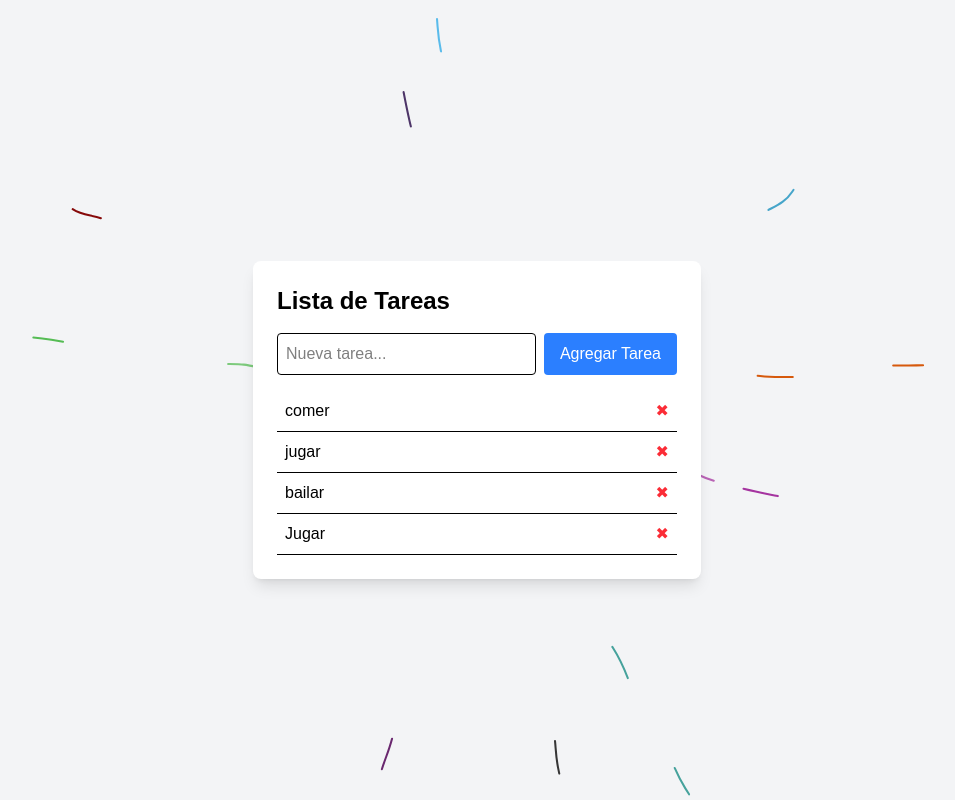
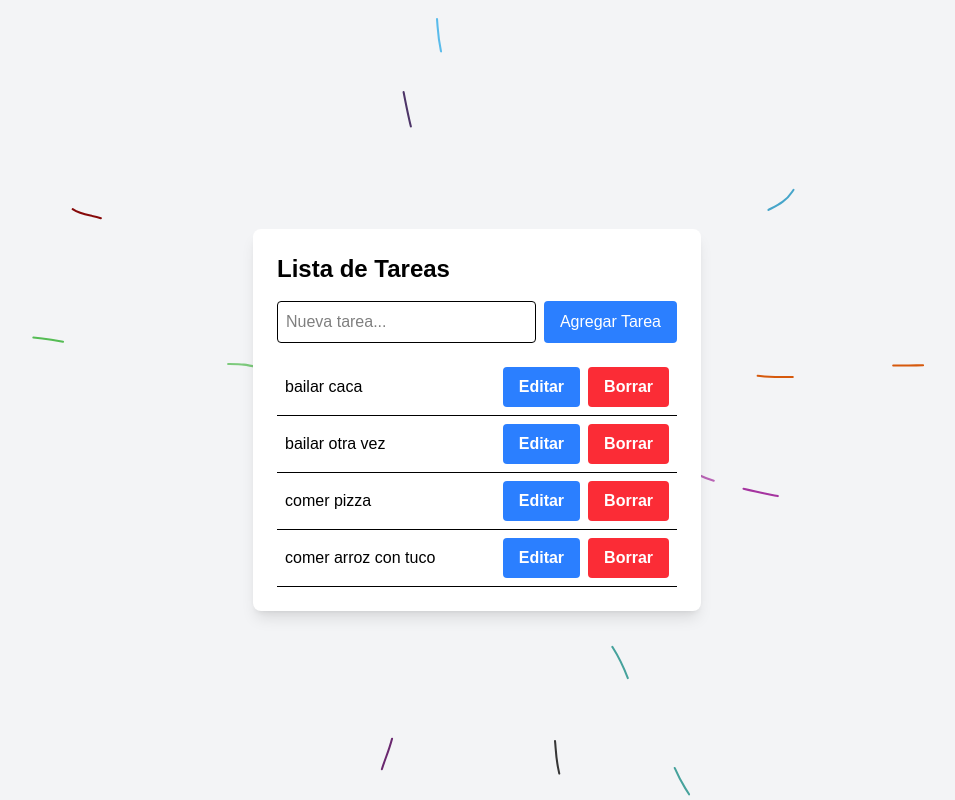
Before and after one commit to EstebanReyDev/Proyect-ForIT, a Next.js app: page / in a window 1280 px wide. Shown: the whole page, without its empty margins (163-1118 px from the left). Built offline with nearby package versions, Linux system fonts and the light colour scheme.

Commit message:
agrego mejora del Crud

```diff
--- a/data/task.json
+++ b/data/task.json
@@ -1,22 +1,22 @@
 [
   {
-    "id": 1,
-    "taskText": "comer",
-    "completed": false
-  },
-  {
     "id": 2,
-    "taskText": "jugar",
+    "taskText": "bailar caca",
     "completed": false
   },
   {
     "id": 3,
-    "taskText": "bailar",
+    "taskText": "bailar otra vez ",
     "completed": false
   },
   {
     "id": 4,
-    "taskText": "Jugar",
+    "taskText": "comer pizza",
+    "completed": false
+  },
+  {
+    "id": 5,
+    "taskText": "comer arroz con tuco",
     "completed": false
   }
 ]
--- a/pages/api/tasks.ts
+++ b/pages/api/[id].ts
@@ -30,6 +30,10 @@ export default async function handler(
     req: NextApiRequest,
     res: NextApiResponse
 ) {
+    const { id } = req.query;
+
+    if(req.url === "/api/tasks"){
+
         if (req.method === 'GET') {
             try {
                 const tasks = await readTasks();
@@ -49,25 +53,25 @@ export default async function handler(
             } catch (error) {
                 res.status(500).json({ error: 'Error en escritura.' });
             }
+        }
     } else if (req.method === 'PUT') {
         try {
-            const { id } = req.query;
             const { taskText, completed } = req.body;
             const tasks = await readTasks();
             const taskIndex = tasks.findIndex((task) => task.id === Number(id));
             if (taskIndex === -1) {
                 res.status(404).json({ error: 'Tarea no encontrada.' });
             } else {
-                await writeTasks(tasks);
                 tasks[taskIndex] = { ...tasks[taskIndex], taskText, completed };
                 res.status(200).json(tasks[taskIndex]);
+                await writeTasks(tasks);
             }
         } catch (error) {
             res.status(500).json({ error: 'Error al actualizar la tarea.' });
         }
     } else if (req.method === 'DELETE') {
         try {
-            const { id } = req.query;
+            console.log("Received ID:", id);
             const tasks = await readTasks();
             const taskIndex = tasks.findIndex((task) => task.id === Number(id));
             if (taskIndex === -1) {
--- a/pages/components/TaskItem.tsx
+++ b/pages/components/TaskItem.tsx
@@ -1,4 +1,4 @@
-import React from 'react';
+import React, { useState } from 'react';
 
 interface TaskItemProps {
   id: number;
@@ -6,6 +6,7 @@ interface TaskItemProps {
   completed: boolean;
   toggleTaskCompletion: (id: number) => void;
   removeTask: (id: number) => void;
+  updateTask: (id: number, newTaskText: string) => void;
 }
 
 const TaskItem: React.FC<TaskItemProps> = ({
@@ -14,9 +15,32 @@ const TaskItem: React.FC<TaskItemProps> = ({
   completed,
   toggleTaskCompletion,
   removeTask,
+  updateTask,
 }) => {
+  const [isEditing, setIsEditing] = useState(false);
+  const [editTaskText, setEditTaskText] = useState<string>(taskText);
+
+  const handleEdit = () => {
+    setIsEditing(true);
+  };
+
+  const handleCancel = () => {
+    setIsEditing(false);
+    setEditTaskText(taskText);
+  };
+
+  const handleChange = (e: React.ChangeEvent<HTMLTextAreaElement>) => {
+    setEditTaskText(e.target.value);
+  };
   return (
     <li className="flex items-center justify-between p-2 border-b">
+      {isEditing ? (
+        <textarea
+          value={editTaskText}
+          onChange={handleChange}
+          className="border p-2 rounded w-full"
+        />
+      ) : (
         <span
           onClick={() => toggleTaskCompletion(id)}
           className={`flex-1 cursor-pointer text-black ${
@@ -25,12 +49,18 @@ const TaskItem: React.FC<TaskItemProps> = ({
         >
           {taskText}
         </span>
-      <button
-        onClick={() => removeTask(id)}
-        className="text-red-500 hover:text-red-700"
-      >
-        ✖
-      </button>
+      )}
+      <div className="flex">
+        {isEditing ? (
+          <>
+            <button onClick={() => { updateTask(id, editTaskText); setIsEditing(false); }} className="bg-green-500 hover:bg-green-700 text-white font-bold py-2 px-4 rounded mr-2">Guardar</button>
+            <button onClick={handleCancel} className="bg-gray-500 hover:bg-gray-700 text-white font-bold py-2 px-4 rounded">Cancelar</button>
+          </>
+        ) : (
+          <button onClick={handleEdit} className="bg-blue-500 hover:bg-blue-700 text-white font-bold py-2 px-4 rounded mr-2">Editar</button>
+        )}
+        <button onClick={() => removeTask(id)} className="bg-red-500 hover:bg-red-700 text-white font-bold py-2 px-4 rounded">Borrar</button>
+      </div>
     </li>
   );
 };
--- a/pages/components/TaskList.tsx
+++ b/pages/components/TaskList.tsx
@@ -11,12 +11,14 @@ interface TaskListProps {
   tasks: Task[];
   toggleTaskCompletion: (id: number) => void;
   removeTask: (id: number) => void;
+  updateTask: (id: number, newTaskText: string) => void;
 }
 
 const TaskList: React.FC<TaskListProps> = ({
   tasks,
   toggleTaskCompletion,
   removeTask,
+  updateTask,
 }) => {
   return (
     <ul className="w-full text-black">
@@ -28,6 +30,7 @@ const TaskList: React.FC<TaskListProps> = ({
           completed={task.completed}
           toggleTaskCompletion={toggleTaskCompletion}
           removeTask={removeTask}
+          updateTask={updateTask}
         />
       ))}
     </ul>
--- a/pages/index.tsx
+++ b/pages/index.tsx
@@ -37,7 +37,7 @@ export default function TodoList() {
       return;
     }
 
-    const response = await fetch(`${baseUrl}/${taskId}`, {
+    const response = await fetch(`/api/${taskId}`, {
       method: "PUT",
       headers: {
         "Content-Type": "application/json",
@@ -53,8 +53,31 @@ export default function TodoList() {
     );
   };
 
+  const updateTask = async (taskId: number, newTaskText: string) => {
+    const taskToUpdate = tasks.find((task) => task.id === taskId);
+    if (!taskToUpdate) {
+      return;
+    }
+
+    const response = await fetch(`/api/${taskId}`, {
+      method: "PUT",
+      headers: {
+        "Content-Type": "application/json",
+      },
+      body: JSON.stringify({
+        ...taskToUpdate,
+        taskText: newTaskText,
+      }),
+    });
+    const updatedTask = await response.json();
+    setTasks(
+      tasks.map((task) => (task.id === taskId ? updatedTask : task))
+    );
+  };
+
+
   const removeTask = async (taskId: number) => {
-    await fetch(`${baseUrl}/${taskId}`, {
+    await fetch(`/api/${taskId}`, {
       method: "DELETE",
     });
     setTasks(tasks.filter((task) => task.id !== taskId));
@@ -72,6 +95,7 @@ export default function TodoList() {
             tasks={tasks}
             toggleTaskCompletion={toggleTaskCompletion}
             removeTask={removeTask}
+            updateTask={updateTask}
           />
         </div>
       </div>
```
Lines whose indentation alone changed are shown as unchanged.
